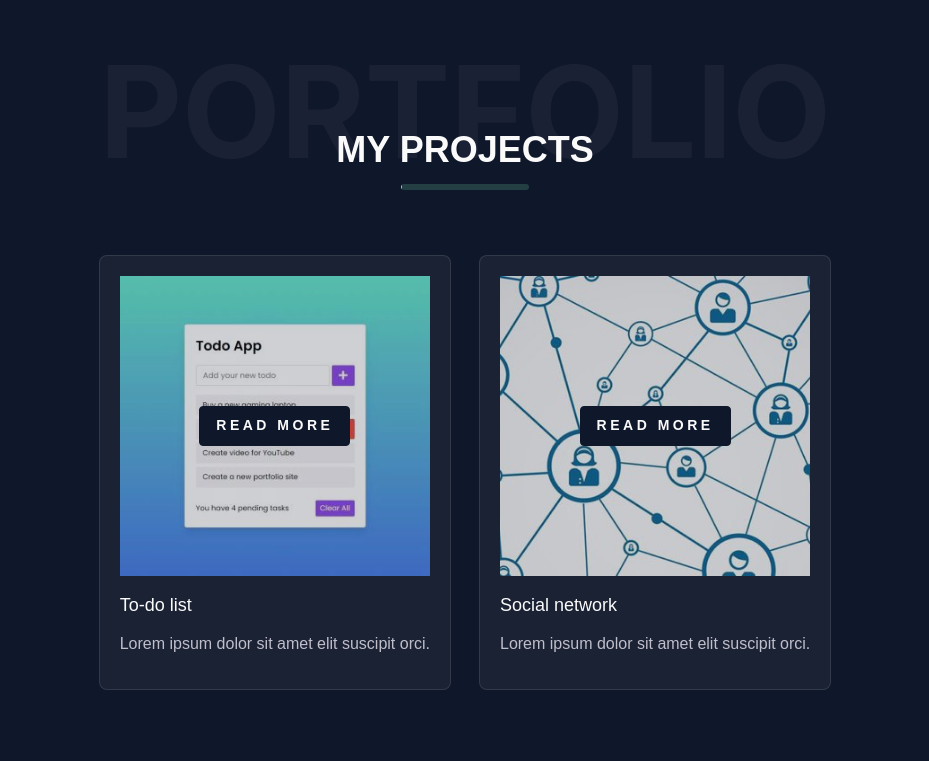
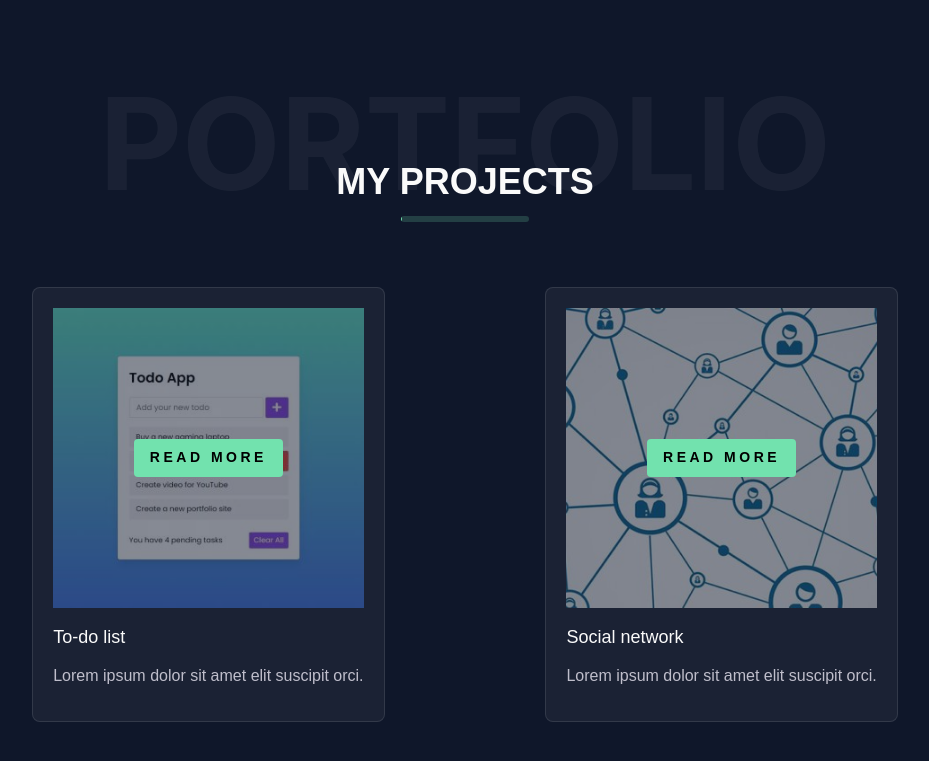
Before and after one commit to veluat/portfolio-app, a React (Create React App) app: page / in a window 1280 px wide. Shown: the part 1953-2714 px from the top of the page, without its empty margins (175-1104 px from the left). Built offline with nearby package versions, Linux system fonts and the light colour scheme; a web font is replaced by a local one.

Commit message:
CSS fixed / Part 2

```diff
--- a/src/common/styles/sass/mixins.scss
+++ b/src/common/styles/sass/mixins.scss
@@ -22,16 +22,19 @@
   }
 }
 
+@mixin marginBottom() {
+  margin-bottom: 6em;
+  @media screen and (max-width: 952px) {
+    margin-bottom: 2em;
+  }
+}
+
 @mixin container() {
   background-color: $backgroundColor;
   backdrop-filter: blur(16px);
   height: 100%;
   width: 80%;
   margin: 0 auto;
-  display: flex;
-  align-items: center;
-  justify-content: space-between;
-  flex-wrap: wrap;
   padding-top: 1rem;
 }
 
--- a/src/contacts/Contacts.module.scss
+++ b/src/contacts/Contacts.module.scss
@@ -109,7 +109,6 @@
         opacity: 1;
         transform: none;
 
-
         @media screen and (min-width: 1024px) {
           grid-column: span 5/span 5;
         }
@@ -193,14 +192,12 @@
             margin-top: calc(1rem * calc(1));
             margin-bottom: calc(1rem * 0);
             padding: 0.625rem 1.25rem;
-            @include btnProperties;
+            @include btnProperties();
 
             &:hover {
               background: $aColor;
               color: $backgroundColor;
             }
-
-            @include btnProperties();
           }
         }
       }
--- a/src/header/Header.module.scss
+++ b/src/header/Header.module.scss
@@ -1,4 +1,5 @@
 @import './../common/styles/sass/variables';
+@import './../common/styles/sass/mixins';
 
 .header {
   min-height: 80px;
@@ -7,5 +8,5 @@
   display: flex;
   justify-content: flex-end;
   align-items: center;
-  margin-bottom: 4em;
+  @include marginBottom();
 }
--- a/src/home/Home.module.scss
+++ b/src/home/Home.module.scss
@@ -10,10 +10,14 @@
   display: flex;
   justify-content: space-between;
   align-items: flex-start;
-  margin-bottom: 6em;
+  @include marginBottom();
 
   .container {
     @include container();
+    display: flex;
+    align-items: center;
+    justify-content: space-between;
+    flex-wrap: wrap;
     @media (max-width: 1499px) {
       justify-content: center;
       align-items: center;
@@ -87,6 +91,7 @@
       }
     }
   }
+
 }
 
 @keyframes avaAnimation {
--- a/src/nav/Nav.module.scss
+++ b/src/nav/Nav.module.scss
@@ -30,8 +30,6 @@
         background: $aColor;
         color: $backgroundColor;
       }
-
-
     }
   }
 }
--- a/src/projects/Projects.module.scss
+++ b/src/projects/Projects.module.scss
@@ -4,7 +4,7 @@
 .projectsBlock {
   background-color: $backgroundColor;
   backdrop-filter: blur(16px);
-  margin-bottom: 6em;
+  @include marginBottom();
 
   .projectsContainer {
     flex-direction: column;
--- a/src/projects/project/Project.module.scss
+++ b/src/projects/project/Project.module.scss
@@ -36,15 +36,15 @@
       bottom: 0;
       left: 0;
       right: 0;
-      opacity: 0.2;
+      opacity: 0.5;
     }
 
     .projectButton {
+      border: $backgroundColor 1px solid;
+      background-color: $primaryColor;
+      color: black;
+      padding-top: 2em;
       @include btnProperties();
-      color: $aColor;
-      border: $backgroundColor 1px solid;
-      border-radius: 0.25rem;
-      background-color: $backgroundColor;
 
       &:hover {
         background: $aColor;
--- a/src/remote-work/RemoteWork.module.scss
+++ b/src/remote-work/RemoteWork.module.scss
@@ -5,7 +5,7 @@
   background-color: $backgroundColor;
   backdrop-filter: blur(16px);
   width: 100%;
-  margin-bottom: 6em;
+  @include marginBottom();
 
   .workFromHomeContainer {
     flex-direction: column;
@@ -24,13 +24,12 @@
         background-color: $primaryColor;
         color: black;
         padding-top: 2em;
+        @include btnProperties();
 
         &:hover {
           background: $aColor;
           color: $backgroundColor;
         }
-
-        @include btnProperties();
       }
     }
   }
--- a/src/skills/Skills.module.scss
+++ b/src/skills/Skills.module.scss
@@ -4,7 +4,7 @@
 .skillsBlock {
   background-color: $backgroundColor;
   backdrop-filter: blur(16px);
-  margin-bottom: 6em;
+  @include marginBottom();
 
   .skillsContainer {
     flex-direction: column;
```
